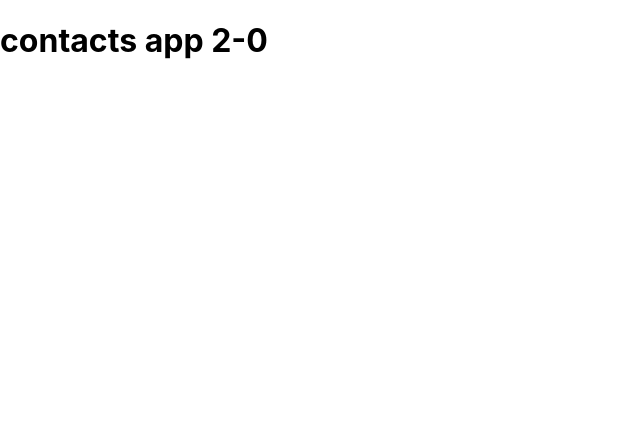
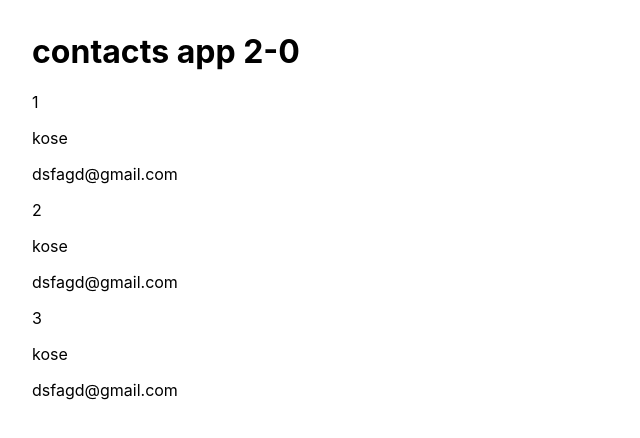
Before and after one commit to Jadashi97/miniProjects, a React (Create React App) app in the folder contact-app-2.0/: page / in a window 1280 px wide. Shown: the top 438 px of the page, without its empty margins (0-640 px from the left). Built offline with nearby package versions, Linux system fonts and the light colour scheme.

Commit message:
(feat): added Read. (fix): solve Create

```diff
--- a/contact-app-2.0/src/App.js
+++ b/contact-app-2.0/src/App.js
@@ -1,11 +1,51 @@
+import React, { useState } from "react";
+import ListOfContacts from "./components/ListOfContacts";
+
+function App() {
 
 
-function App() {
+  // same as how we initially set an array of objectss
+  const initialContacts = [
+    {
+      id: 1,
+      name: "kose",
+      phone: 12434232,
+      email: "dsfagd@gmail.com",
+    },
+    {
+      id: 2,
+      name: "kose",
+      phone: 12434232,
+      email: "dsfagd@gmail.com",
+    },
+    {
+      id: 3,
+      name: "kose",
+      phone: 12434232,
+      email: "dsfagd@gmail.com",
+    },
+
+  ]
+
+
+  const [contacts, setContacts] = useState(initialContacts);
+
+  // const saveContacts = (contact)=>{
+
+  //   setContacts([
+  //     ...contacts,
+  //     contact
+  //   ])
+  // }
+
+  // console.log(contacts);
+
   return (
     <div>
       <h1>
         contacts app 2-0
       </h1>
+      <ListOfContacts contacts={contacts}/>
     </div>
   );
 }
--- /dev/null
+++ b/contact-app-2.0/src/components/ListOfContacts.jsx
@@ -0,0 +1,23 @@
+import React, { useState } from "react";
+
+const ListOfContacts = ({contacts})=>{
+
+    const [contact, setContacts] = useState({});
+
+    console.log(contacts);
+
+    return(
+        <div>
+            {contacts.map(({id, name, email}, index)=>(
+                <div>
+                    <p>{id}</p>
+                    <p>{name}</p>
+                    <p>{email}</p>
+                </div>
+            ))}
+        </div>
+    )
+
+}
+
+export default ListOfContacts;
--- a/contact-app-2.0/src/index.css
+++ b/contact-app-2.0/src/index.css
@@ -1,5 +1,5 @@
 body {
-  margin: 0;
+  margin: 2rem;
   font-family: -apple-system, BlinkMacSystemFont, 'Segoe UI', 'Roboto', 'Oxygen',
     'Ubuntu', 'Cantarell', 'Fira Sans', 'Droid Sans', 'Helvetica Neue',
     sans-serif;
```
